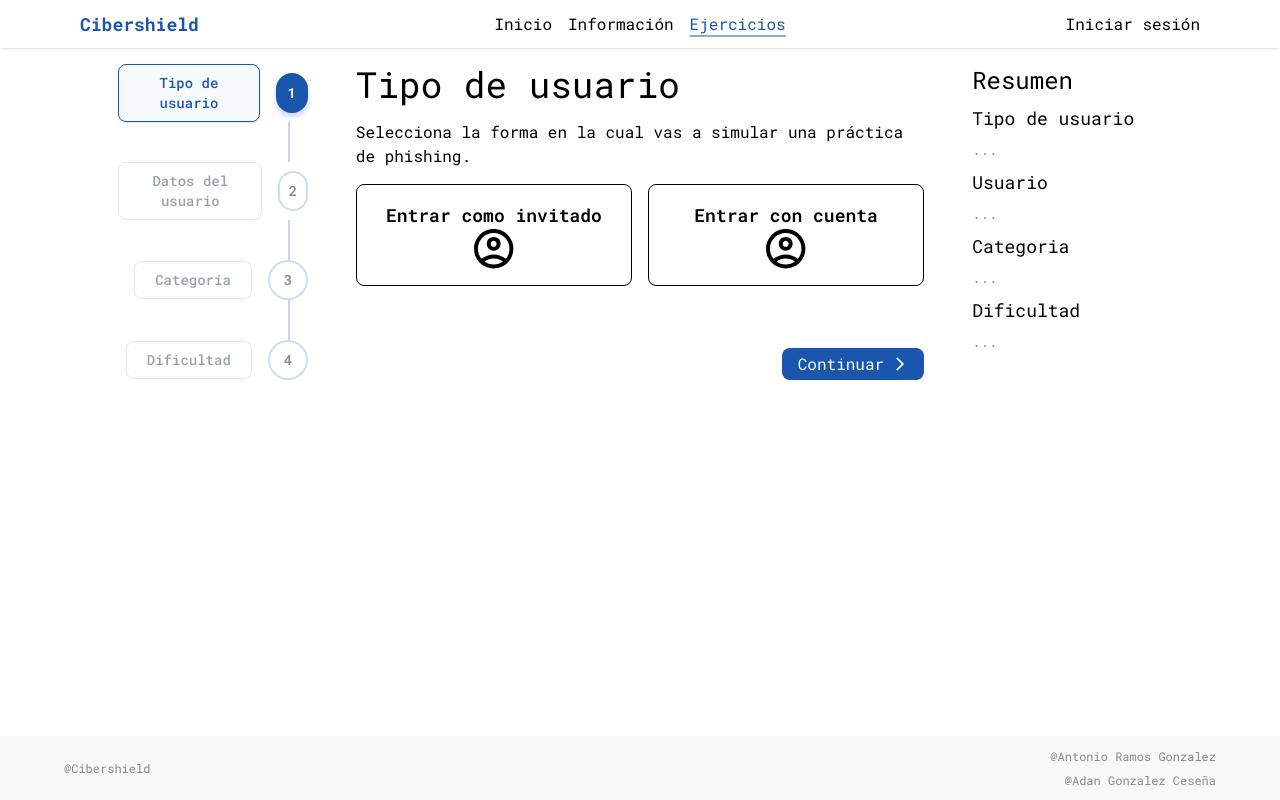
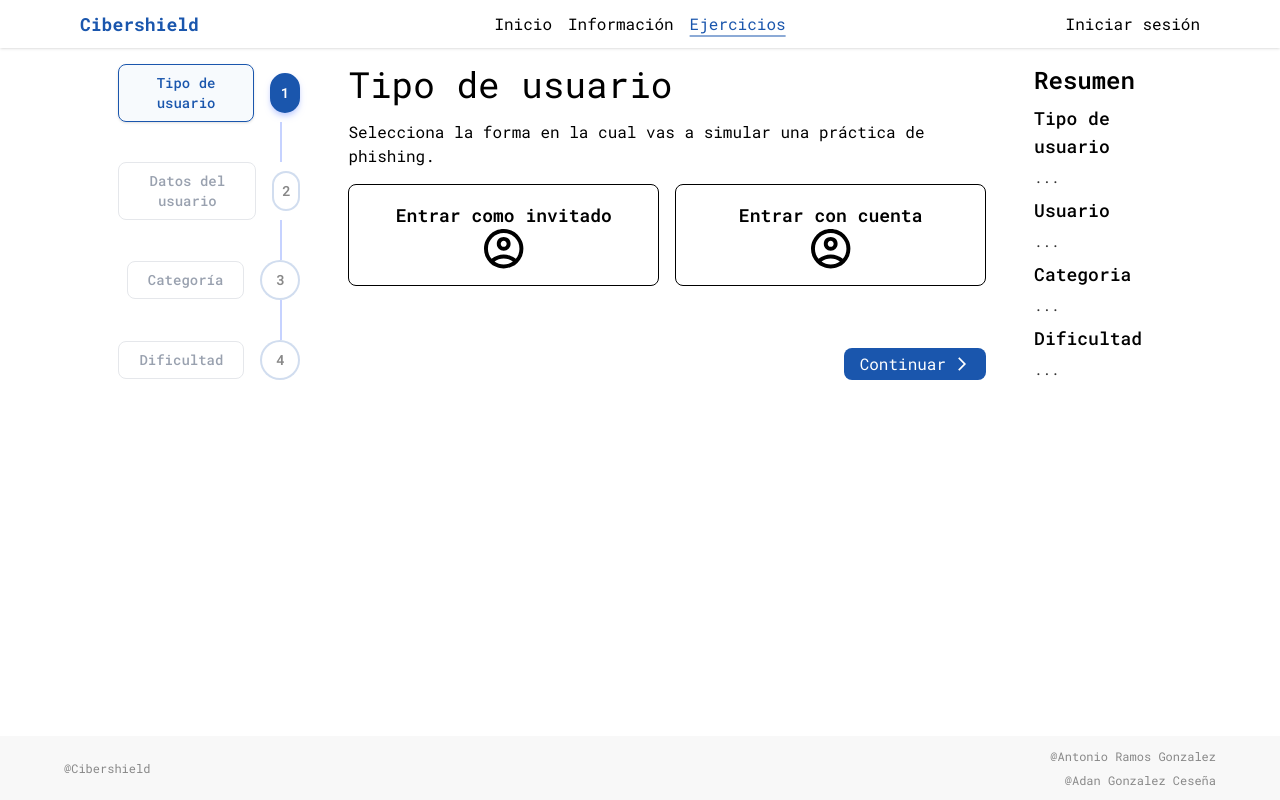
Before and after one commit to AdanCC21/CibershieldFront, a React (Vite) app: page /testing in a window 1280 px wide. Built offline with nearby package versions, Linux system fonts and the light colour scheme.

Commit message:
loader, bandeja de entrada, margin, etc.

```diff
--- a/src/pages/Training/Exercises.tsx
+++ b/src/pages/Training/Exercises.tsx
@@ -122,6 +122,8 @@ export default function Exercises() {
                 </article>
 
                 <article className="flex flex-col gap-4 p-4 w-full flex-1 card-shadow rounded-lg overflow-y-auto">
+                    <span className="text-lg font-medium">Bandeja de entrada</span>
+
                     <ul className="flex flex-col gap-4 w-full">
                         {exercises.map((ex, ind) => (<ExerciseItem title={ex.title} owner={ex.owner.email} active={curEx === ind} />))}
                     </ul>
@@ -172,7 +174,7 @@ interface ExPrompts {
 }
 function ExerciseItem({ title, owner, active }: ExPrompts) {
     return (
-        <li className={`flex gap-2 items-center overflow-hidden`}>
+        <li className={`flex gap-2 items-center overflow-hidden ${active && 'bg-black/3 shadow-sm rounded-lg p-2'}`}>
             <div className={`flex flex-col w-full `}>
                 <span className={`text-base truncate ${active && 'font-bold'}`}>
                     {active && '- '}
--- a/src/pages/Training/Training.tsx
+++ b/src/pages/Training/Training.tsx
@@ -125,7 +125,7 @@ export default function Training() {
             <Stepper steps={steps} curStep={curStep} setCurStep={setCurStep} />
           </section>
 
-          <motion.section key={curStep} variants={showUpContainer} initial="hidden" animate="show" exit="exit" className="flex flex-col flex-3 p-4 gap-4">
+          <motion.section key={curStep} variants={showUpContainer} initial="hidden" animate="show" exit="exit" className="flex flex-col flex-5 p-4 gap-4">
             <motion.section variants={showUp}>
               {handleScreen()}
             </motion.section>
@@ -139,7 +139,7 @@ export default function Training() {
 
 
           <section className="flex flex-col flex-1 p-4">
-            <motion.h2 variants={showUp} initial="hidden" animate="show" exit="exit" className="text-2xl mb-2">Resumen</motion.h2>
+            <motion.h2 variants={showUp} initial="hidden" animate="show" exit="exit" className="text-2xl mb-2 font-semibold">Resumen</motion.h2>
             <motion.ul variants={showUpContainer} initial="hidden" animate="showShort" exit="exit" className="flex flex-col gap-2">
               <SummaryTest title="Tipo de usuario" desc={form.userType ? form.userType === 'guest' ? 'invitado' : 'cuenta' : null} />
               <SummaryTest title="Usuario" desc={form.name} />
@@ -161,8 +161,8 @@ interface SumPrompts {
 function SummaryTest({ title, desc }: SumPrompts) {
   return (
     <motion.li variants={showUp} className="flex flex-col gap-2">
-      <h5 className="text-lg">{title}</h5>
-      <span className="text-sm text-(--text-gray)">{desc?.trim() ? desc : '...'}</span>
+      <h5 className="text-lg font-medium">{title}</h5>
+      <span className="text-sm text-black/80">{desc?.trim() ? desc : '...'}</span>
     </motion.li>
   )
 }
--- a/src/pages/Training/formSteps/StCateg.tsx
+++ b/src/pages/Training/formSteps/StCateg.tsx
@@ -10,7 +10,7 @@ interface Prompts {
 export default function StCateg({ form, setForm }: Prompts) {
     return (
         <>
-            <div className="flex flex-col gap-4">
+            <div className="flex flex-col gap-4 mb-4">
                 <h1 className="text-4xl">Categoría</h1>
 
                 <span className="text-lg">
--- a/src/pages/Training/formSteps/StUserReg.tsx
+++ b/src/pages/Training/formSteps/StUserReg.tsx
@@ -79,7 +79,10 @@ export default function StUserReg({ form, handleForm, setForm }: Prompts) {
                 ) : (
                     <div className="flex flex-col gap-4 w-full items-center">
                         <img src={Icons.person} alt="person" className="h-28 w-fit" />
-                        <span className="text-2xl">{us?.name}</span>
+                        <div className="flex flex-col items-center">
+                            <span className="text-2xl">{us?.name}</span>
+                            <span className="text-base">{us?.email}</span>
+                        </div>
                     </div>
                 )}
             </div>
--- a/src/pages/Training/formSteps/StUserType.tsx
+++ b/src/pages/Training/formSteps/StUserType.tsx
@@ -11,7 +11,7 @@ interface Prompts {
     setForm: Dispatch<SetStateAction<TrainingForm>>
 }
 const guestExplain =
-    "Al entrar como invitado, deberá ingresar datos ficticios en el próximo paso. Es decir, un nombre y correo inventados para las prácticas."
+    "Al entrar como invitado, deberá ingresar datos ficticios en el próximo paso. Es decir, un nombre y correo inventado para las prácticas."
 
 const accountExplain =
     "Al entrar con una cuenta, utilizará el nombre y correo con los que inició sesión."
@@ -20,7 +20,7 @@ export default function StUserType({ form, setForm }: Prompts) {
 
     return (
         <motion.div variants={showUpContainer} initial='hidden' animate='showShort'>
-            <motion.div variants={showUp} className="flex flex-col gap-4">
+            <motion.div variants={showUp} className="flex flex-col gap-4 mb-4">
                 <h1 className="text-4xl">Tipo de usuario</h1>
 
                 <span className="text-base">
```
